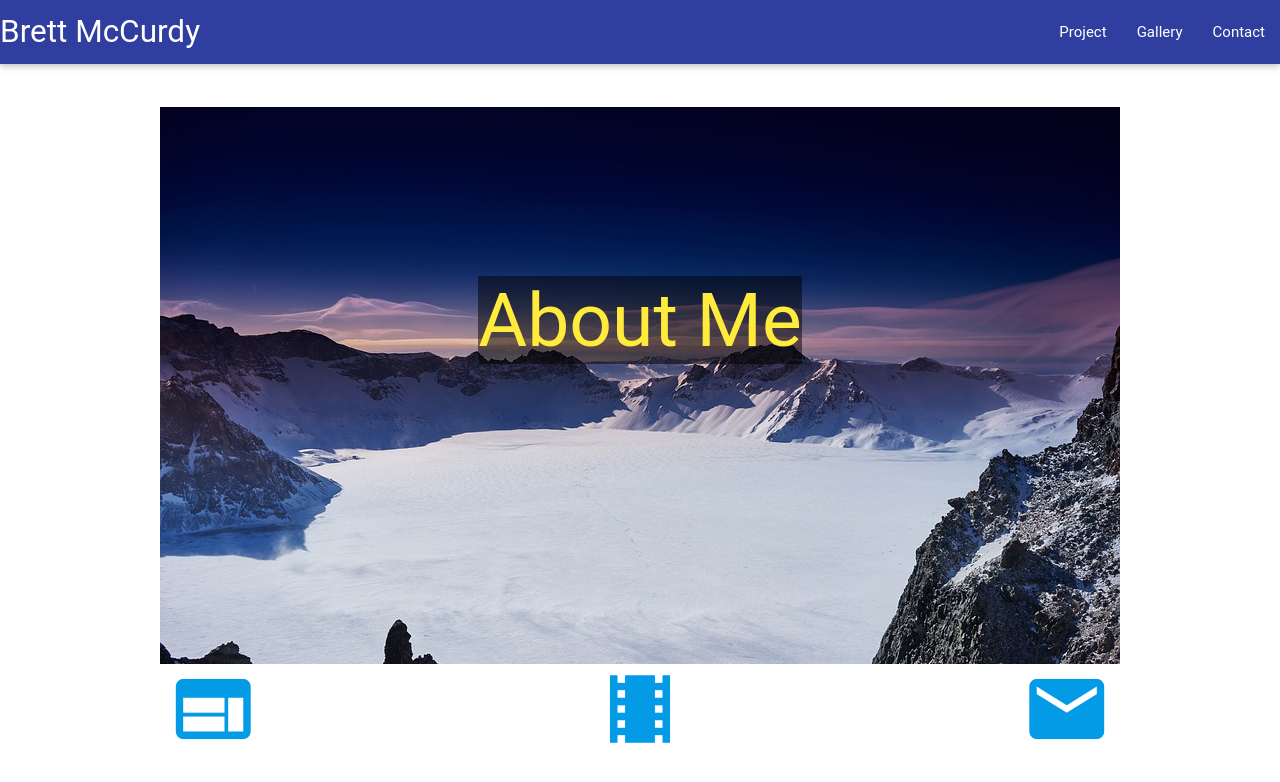
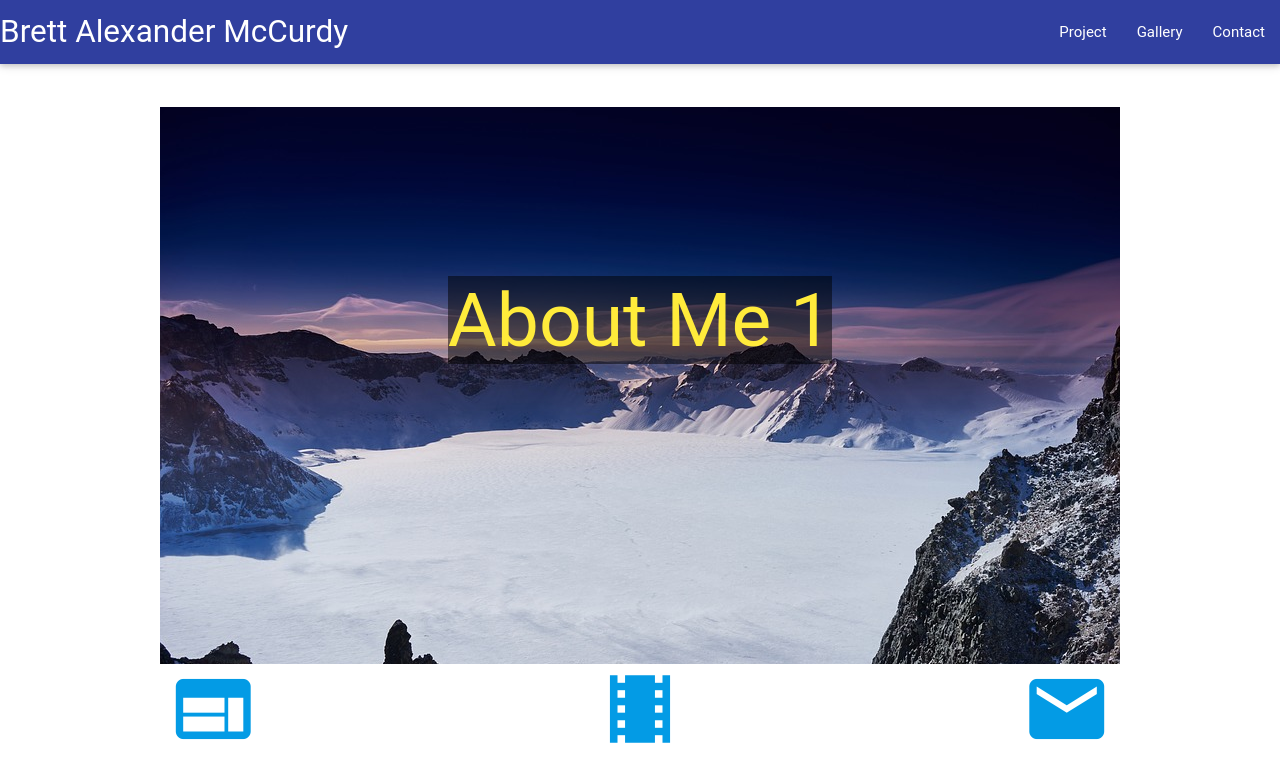
Before and after one commit to brettmccurdy/about_me_page, a plain HTML site: page index.html in a window 1280 px wide. Drawn offline with Linux system fonts and the light colour scheme; a web font is replaced by a local one.

Commit message:
index & project

```diff
--- a/index.html
+++ b/index.html
@@ -12,7 +12,7 @@
     <body>
       <nav class="indigo darken-2">
         <div class="nav-wrapper">
-          <a link="/" class="brand-logo">Brett McCurdy</a>
+          <a link="/" class="brand-logo">Brett Alexander McCurdy</a>
             <ul class="right">
               <li><a href="project.html">Project</a></li>
               <li><a href="gallery.html">Gallery</a></li>
@@ -22,7 +22,7 @@
       </nav>
         <div class="picture">
           <div class="center-align intro">
-            <span class="yellow-text center-align intro-text">About Me</span>
+            <span class="yellow-text center-align intro-text">About Me 1</span>
           </div>
         </div>
         <div class="row">
```
Also changed, not shown: project.html (+1 -1 lines).
